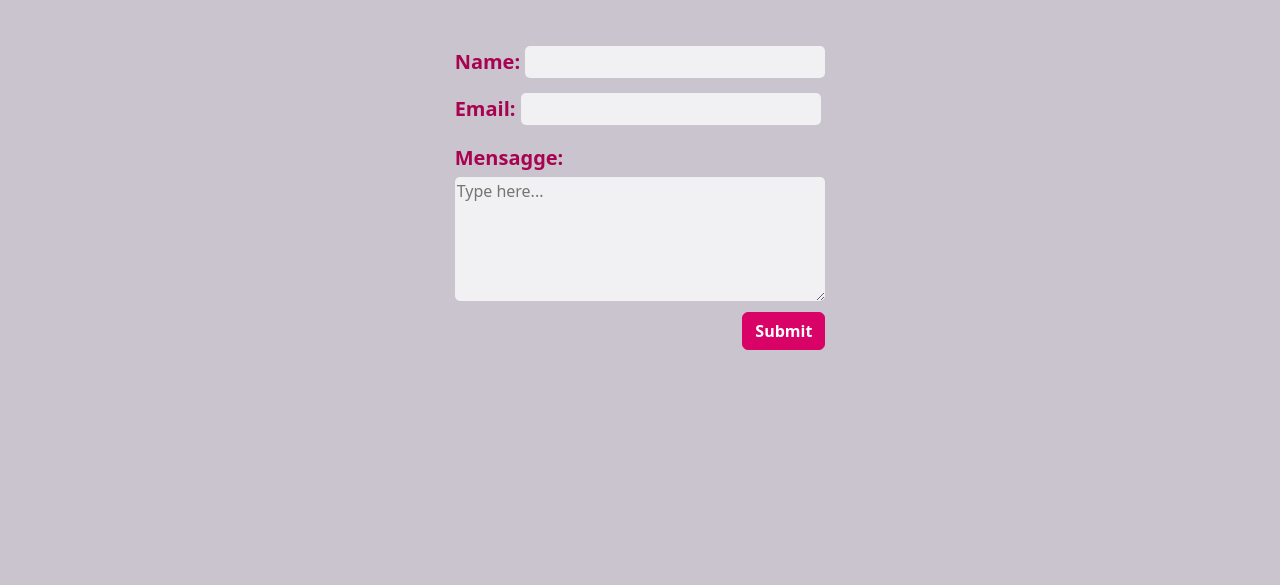
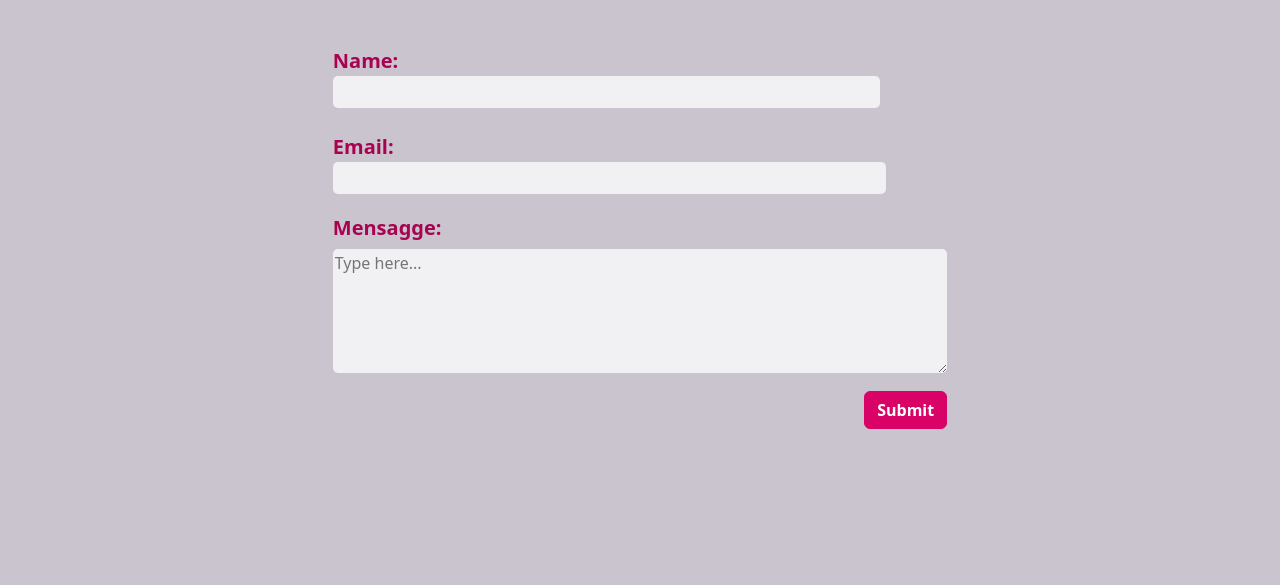
Before and after one commit to catasimonovich4/week5-task1-JS, a plain HTML site: page pages/contact.html in a window 1280 px wide. Shown: the part 165-750 px from the top of the page. Drawn offline with nearby package versions, Linux system fonts and the light colour scheme.

Commit message:
:bug:Fix: Contact page form fixed

```diff
--- a/styles/stylesheet.css
+++ b/styles/stylesheet.css
@@ -80,6 +80,7 @@ h1 {
 }
 
 input[type=text] {
+    width: 89%;
     border-radius: 5px;
     border: none;
     background-color: rgba(255, 255, 255, 0.74);
@@ -165,11 +166,15 @@ footer > span {
     display: flex;
     flex-direction: column;
     align-items: center;
-    width: 50%;
+    width: 100%;
     padding: 2%;
     margin-top: 3%;
     color:#a80350;
     border-radius: 10px;
+}
+
+form {
+    width: 50%;
 }
 
 .email {
@@ -188,7 +193,7 @@ footer > span {
     display: flex;
     flex-direction: column;
     margin-bottom: 3%;
-    margin-top: 5%;
+    margin-top: 3%;
     font-size: 20px;
     font-weight: bold;
 }
@@ -215,6 +220,7 @@ footer > span {
 }
 
 input[type=email] {
+    width: 90%;
     border-radius: 5px;
     border: none;
     background-color: rgba(255, 255, 255, 0.74);
```
